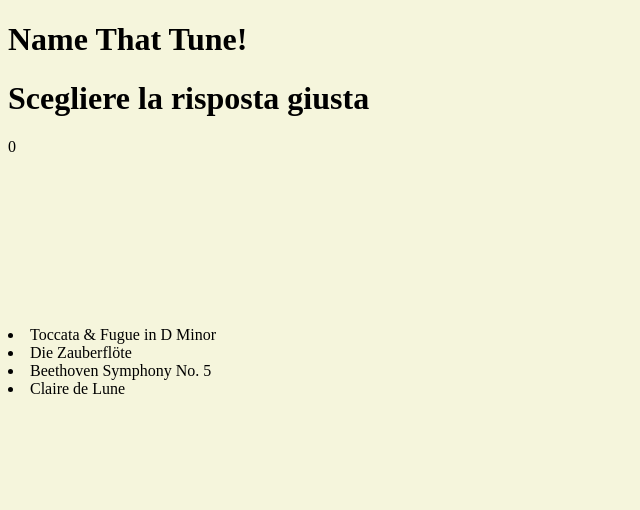
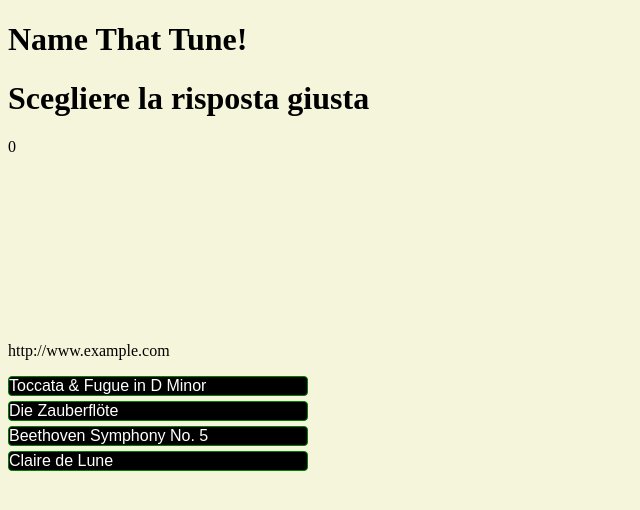
Before and after one commit to MusikQuiz/web-app, a React app: page / in a window 1280 px wide. Both pictures are taken after a click on the item "Classical". Shown: the top 510 px of the page, without its empty margins (0-640 px from the left). Built offline with nearby package versions, Linux system fonts and the light colour scheme.

Commit message:
Finish developing MVP music quiz

```diff
--- a/package.json
+++ b/package.json
@@ -18,6 +18,7 @@
     "babel-preset-es2015": "^6.14.0",
     "babel-preset-react": "^6.11.1",
     "compression-webpack-plugin": "^0.3.1",
+    "classnames": "^2.2.5",
     "css-loader": "^0.24.0",
     "eslint": "^3.4.0",
     "eslint-plugin-react": "^6.2.0",
--- a/src/Quiz/AnswerItem.jsx
+++ b/src/Quiz/AnswerItem.jsx
@@ -1,5 +1,12 @@
 import React from 'react'
+import classNames from 'classnames'
 
-const AnswerItem = (props) => <li onClick={props.selectAnswer}>{props.answer}</li>
+require('./AnswerItem.scss')
+
+const answerItemStyles = classNames({
+  'correct-answer': true
+})
+
+const AnswerItem = (props) => <li className={answerItemStyles} onClick={()=>{props.selectAnswer(props.answer.songID)}}>{props.answer.songName}</li>
 
 export default AnswerItem
--- a/src/Quiz/AnswerItem.scss
+++ b/src/Quiz/AnswerItem.scss
@@ -1,3 +1,11 @@
-div {
-
+li.correct-answer {
+  display: flex;
+  width: 300px;
+  margin-bottom: 5px;
+  border: 1px solid green;
+  border-radius: 4px;
+  background-color: black;
+  font-size: 16px;
+  font-family: Arial;
+  color: white;
 }
--- a/src/Quiz/Quiz.jsx
+++ b/src/Quiz/Quiz.jsx
@@ -4,25 +4,118 @@ import AnswerList from './AnswerList.jsx'
 class Quiz extends React.Component {
   constructor(props) {
     super(props)
-    this.state = {totalPoints: 0}
+    this.state = {
+      totalPoints: 0,
+      currentQuestion: 0,
+      questions: [
+        {
+          previewURL: 'http://www.example.com',
+          answers: [
+            {
+              songName: 'Toccata & Fugue in D Minor',
+              songArtist: 'Bach',
+              songID: 0
+            },
+            {
+              songName: 'Die Zauberflöte',
+              songArtist: 'Mozart',
+              songID: 1
+            },
+            {
+              songName: 'Beethoven Symphony No. 5',
+              songArtist: 'Chopin',
+              songID: 2
+            },
+            {
+              songName: 'Claire de Lune',
+              songArtist: 'Debussy',
+              songID: 3
+            }
+          ],
+          correctAnswerID: 2
+        },
+        {
+          previewURL: 'http://www.example.com',
+          answers: [
+            {
+              songName: 'Spiegel im Spiegel',
+              songArtist: 'Avro Pärt',
+              songID: 0
+            },
+            {
+              songName: 'Moonlight Sonata',
+              songArtist: 'Beethoven',
+              songID: 1
+            },
+            {
+              songName: 'Der Vogelfänger bin ich ja',
+              songArtist: 'Mozart',
+              songID: 2
+            },
+            {
+              songName: 'Symphony No. 1231',
+              songArtist: 'Mahler',
+              songID: 3
+            }
+          ],
+          correctAnswerID: 0
+        },
+        {
+          previewURL: 'http://www.example.com',
+          answers: [
+            {
+              songName: 'Primavera',
+              songArtist: 'Vivaldi',
+              songID: 0
+            },
+            {
+              songName: 'La donna è mobile',
+              songArtist: 'Rossini',
+              songID: 1
+            },
+            {
+              songName: 'Symphony No. 3.14',
+              songArtist: 'Cage',
+              songID: 2
+            },
+            {
+              songName: 'Also sprach Zarathustra',
+              songArtist: 'Strauss',
+              songID: 3
+            }
+          ],
+          correctAnswerID: 3
+        }
+      ]
+    }
     this.selectAnswer = this.selectAnswer.bind(this)
   }
   render() {
-    const answers = ['Toccata & Fugue in D Minor', 'Die Zauberflöte', 'Beethoven Symphony No. 5', 'Claire de Lune']
+    const currentQuestion = this.state.questions[this.state.currentQuestion]
 
     return (
       <div>
         <h1>Scegliere la risposta giusta</h1>
         <p>{this.state.totalPoints}</p>
         <video />
+        <p>{currentQuestion.previewURL}</p>
 
-        <AnswerList selectAnswer={this.selectAnswer} answers={answers}/>
+        <AnswerList selectAnswer={this.selectAnswer} answers={currentQuestion.answers}/>
       </div>
     )
   }
 
-  selectAnswer() {
-    this.setState({totalPoints: this.state.totalPoints + 100})
+  selectAnswer(songID) {
+    // Check if clicked songID is equal to correctAnswerID
+    if (songID === this.state.questions[this.state.currentQuestion].correctAnswerID) {
+      this.setState({totalPoints: this.state.totalPoints + 100})
+    }
+
+    if (this.state.currentQuestion < 2) {
+      this.setState({currentQuestion: this.state.currentQuestion + 1})
+    } else {
+      alert(`Congratulations! You got ${this.state.totalPoints}!`);
+    }
   }
 }
 
```
